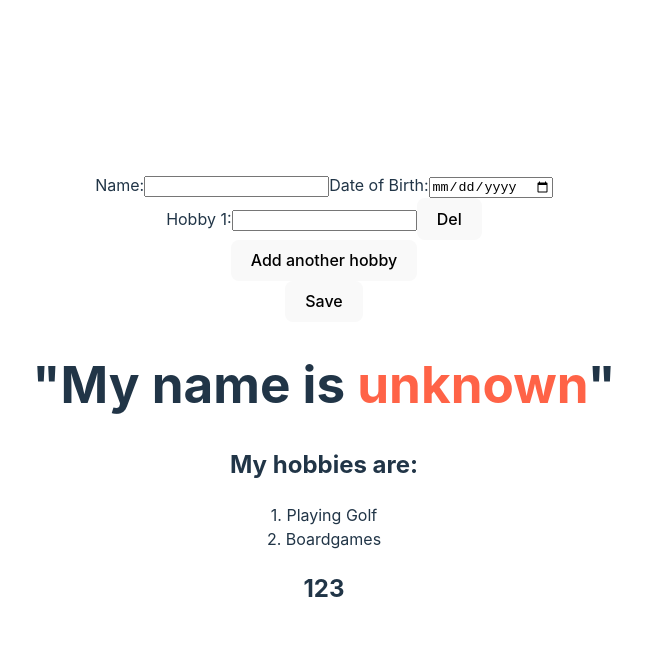
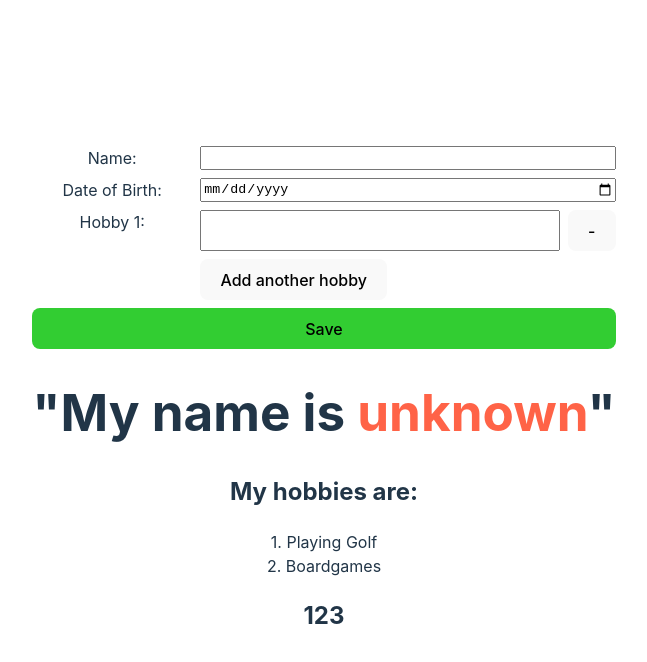
Before and after one commit to Pasika-swn/react-jumpstart, a React (Vite) app: page / in a window 1280 px wide. Shown: the top 662 px of the page, without its empty margins (316-963 px from the left). Built offline with nearby package versions, Linux system fonts and the light colour scheme.

Commit message:
make UI looks

```diff
--- a/src/App.jsx
+++ b/src/App.jsx
@@ -49,6 +49,13 @@ function App() {
 
   return (
     <div className="App">
+      <div
+        style={{
+          display: "grid",
+          gridTemplateColumns: "160px 1fr 48px",
+          gap: "0.5rem",
+        }}
+      >
         <label htmlFor="name">Name:</label>
         <input
           id="name"
@@ -56,6 +63,7 @@ function App() {
           onChange={(event) => {
             setName(event.target.value);
           }}
+          style={{ gridColumn: "span 2" }}
         />
         <label htmlFor="dob">Date of Birth:</label>
         <input
@@ -65,15 +73,13 @@ function App() {
           onChange={(event) => {
             setDob(event.target.value);
           }}
+          style={{ gridColumn: "span 2" }}
         />
-      <div>
+
         {hobbies.map((item, index) => (
-          //{/* พยายามอย่าใช้ keyเป็นindex -> bug */}
-          <div key={index}>
+          <div key={index} style={{ display: 'contents' }}>
             <label htmlFor={`hobby-${index}`}>Hobby {index + 1}:</label>
             <input
-              //bug เพราะ id hobby เหมือนกัน
-              // id="hobby"
               id={`hobby-${index}`}
               value={item}
               onChange={(event) => {
@@ -86,22 +92,12 @@ function App() {
             />
             <button
               onClick={() => {
-                // setHobbies(
-                //   hobbies.filter((hobby, hobbyIndex) => {
-                //     if (hobbyIndex === index) {
-                //       return false;
-                //     }
-                //     return true;
-                //   })
-                // );
-
-                // same as above
                 setHobbies(
                   hobbies.filter((hobby, hobbyIndex) => hobbyIndex !== index)
-                )
+                );
               }}
             >
-              Del
+              -
             </button>
           </div>
         ))}
@@ -109,20 +105,22 @@ function App() {
           onClick={() => {
             setHobbies([...hobbies, ""]);
           }}
+          style={{ gridColumn: "2", width: "max-content" }}
         >
           Add another hobby
         </button>
-      </div>
+
         <button
           onClick={() => {
             setData({ name, dob }); //remember value
             setName(""); //reset after click save button
             setDob("");
           }}
+          style={{ gridColumn: "1 / span 3", backgroundColor: "limegreen" }}
         >
           Save
         </button>
-
+      </div>
       <SelfIntroduction
         name={data.name}
         dateOfBirth={data.dob}
```
Lines whose indentation alone changed are shown as unchanged.
